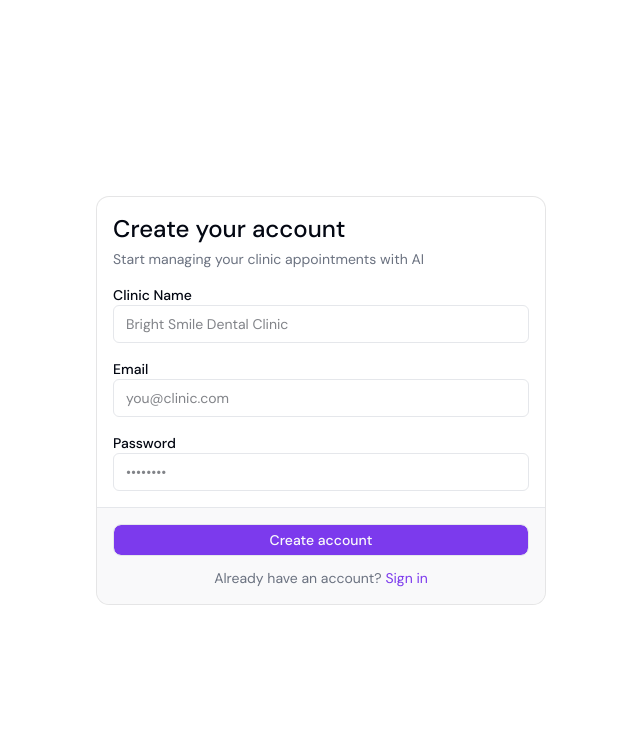
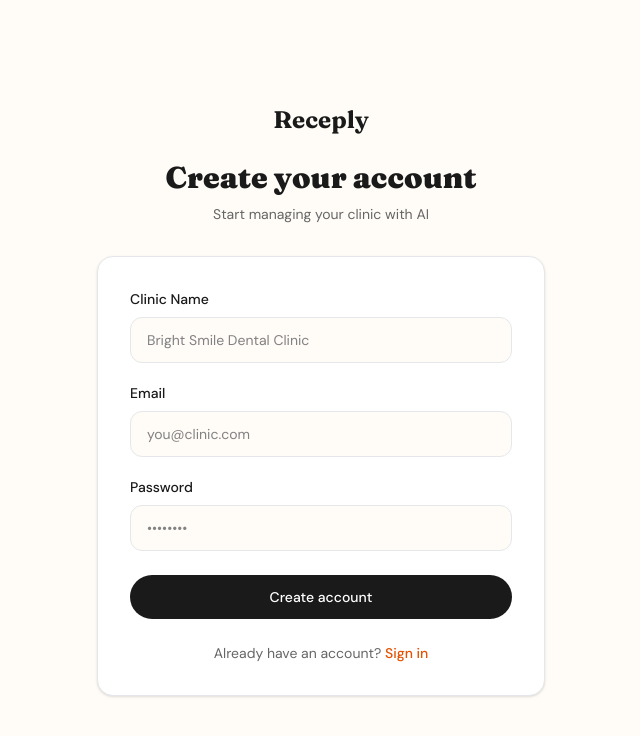
Before and after one commit to visionas9/ai-receptionist, a Next.js app: page /signup in a window 1280 px wide. Shown: the top 736 px of the page, without its empty margins (319-959 px from the left). Built offline with nearby package versions, Linux system fonts and the light colour scheme; no server answers.

Commit message:
login, signup, dashboard header/stats style update

```diff
--- a/src/app/(auth)/login/page.tsx
+++ b/src/app/(auth)/login/page.tsx
@@ -3,15 +3,6 @@
 import { useState } from "react";
 import { useRouter } from "next/navigation";
 import { createClient } from "@/lib/supabase/client";
-import { Button } from "@/components/ui/button";
-import {
-  Card,
-  CardContent,
-  CardDescription,
-  CardFooter,
-  CardHeader,
-  CardTitle,
-} from "@/components/ui/card";
 import Link from "next/link";
 
 export default function LoginPage() {
@@ -25,67 +16,90 @@ export default function LoginPage() {
   const handleLogin = async () => {
     setLoading(true);
     setError("");
-
     const { error } = await supabase.auth.signInWithPassword({
       email,
       password,
     });
-
     if (error) {
       setError(error.message);
       setLoading(false);
       return;
     }
-
     router.push("/dashboard");
   };
 
   return (
-    <div className="min-h-screen flex items-center justify-center bg-background">
-      <Card className="w-full max-w-md">
-        <CardHeader>
-          <CardTitle className="text-2xl">Welcome back</CardTitle>
-          <CardDescription>Sign in to your Receply account</CardDescription>
-        </CardHeader>
-        <CardContent className="space-y-4">
+    <div className="min-h-screen bg-[#FFFCF7] flex items-center justify-center px-4">
+      <style>{`@import url('https://fonts.googleapis.com/css2?family=Fraunces:wght@700;900&display=swap'); .font-display { font-family: 'Fraunces', serif; }`}</style>
+      <div className="w-full max-w-md">
+        <div className="text-center mb-8">
+          <Link
+            href="/"
+            className="font-display text-2xl font-bold text-[#1a1a1a]"
+          >
+            Receply
+          </Link>
+          <h1 className="font-display text-3xl font-black text-[#1a1a1a] mt-6 mb-2">
+            Welcome back
+          </h1>
+          <p className="text-[#666] text-sm">
+            Sign in to your clinic dashboard
+          </p>
+        </div>
+
+        <div className="bg-white border border-[#f0ebe0] rounded-2xl p-8 shadow-sm">
           {error && (
-            <div className="text-sm text-red-500 bg-red-50 p-3 rounded-md">
+            <div className="text-sm text-red-600 bg-red-50 border border-red-100 p-3 rounded-xl mb-6">
               {error}
             </div>
           )}
-          <div className="space-y-2">
-            <label className="text-sm font-medium">Email</label>
+          <div className="space-y-5">
+            <div>
+              <label className="text-sm font-medium text-[#1a1a1a] block mb-2">
+                Email
+              </label>
               <input
                 type="email"
                 value={email}
                 onChange={(e) => setEmail(e.target.value)}
-              className="w-full px-3 py-2 border rounded-md bg-background text-sm focus:outline-none focus:ring-2 focus:ring-ring"
+                className="w-full px-4 py-3 border border-[#f0ebe0] rounded-xl bg-[#FFFCF7] text-sm focus:outline-none focus:ring-2 focus:ring-[#E65100]/20 focus:border-[#E65100] transition-colors"
                 placeholder="you@clinic.com"
               />
             </div>
-          <div className="space-y-2">
-            <label className="text-sm font-medium">Password</label>
+            <div>
+              <label className="text-sm font-medium text-[#1a1a1a] block mb-2">
+                Password
+              </label>
               <input
                 type="password"
                 value={password}
                 onChange={(e) => setPassword(e.target.value)}
-              className="w-full px-3 py-2 border rounded-md bg-background text-sm focus:outline-none focus:ring-2 focus:ring-ring"
+                onKeyDown={(e) => e.key === "Enter" && handleLogin()}
+                className="w-full px-4 py-3 border border-[#f0ebe0] rounded-xl bg-[#FFFCF7] text-sm focus:outline-none focus:ring-2 focus:ring-[#E65100]/20 focus:border-[#E65100] transition-colors"
                 placeholder="••••••••"
               />
             </div>
-        </CardContent>
-        <CardFooter className="flex flex-col gap-3">
-          <Button onClick={handleLogin} disabled={loading} className="w-full">
+          </div>
+
+          <button
+            onClick={handleLogin}
+            disabled={loading}
+            className="w-full mt-6 bg-[#1a1a1a] text-white py-3 rounded-full text-sm font-medium hover:bg-[#333] transition-colors disabled:opacity-50"
+          >
             {loading ? "Signing in..." : "Sign in"}
-          </Button>
-          <p className="text-sm text-muted-foreground">
+          </button>
+
+          <p className="text-center text-sm text-[#666] mt-6">
             Don't have an account?{" "}
-            <Link href="/signup" className="text-primary hover:underline">
+            <Link
+              href="/signup"
+              className="text-[#E65100] hover:underline font-medium"
+            >
               Sign up
             </Link>
           </p>
-        </CardFooter>
-      </Card>
+        </div>
+      </div>
     </div>
   );
 }
--- a/src/app/(auth)/signup/page.tsx
+++ b/src/app/(auth)/signup/page.tsx
@@ -3,15 +3,6 @@
 import { useState } from "react";
 import { useRouter } from "next/navigation";
 import { createClient } from "@/lib/supabase/client";
-import { Button } from "@/components/ui/button";
-import {
-  Card,
-  CardContent,
-  CardDescription,
-  CardFooter,
-  CardHeader,
-  CardTitle,
-} from "@/components/ui/card";
 import Link from "next/link";
 
 export default function SignupPage() {
@@ -51,63 +42,89 @@ export default function SignupPage() {
   };
 
   return (
-    <div className="min-h-screen flex items-center justify-center bg-background">
-      <Card className="w-full max-w-md">
-        <CardHeader>
-          <CardTitle className="text-2xl">Create your account</CardTitle>
-          <CardDescription>
-            Start managing your clinic appointments with AI
-          </CardDescription>
-        </CardHeader>
-        <CardContent className="space-y-4">
+    <div className="min-h-screen bg-[#FFFCF7] flex items-center justify-center px-4">
+      <style>{`@import url('https://fonts.googleapis.com/css2?family=Fraunces:wght@700;900&display=swap'); .font-display { font-family: 'Fraunces', serif; }`}</style>
+      <div className="w-full max-w-md">
+        <div className="text-center mb-8">
+          <Link
+            href="/"
+            className="font-display text-2xl font-bold text-[#1a1a1a]"
+          >
+            Receply
+          </Link>
+          <h1 className="font-display text-3xl font-black text-[#1a1a1a] mt-6 mb-2">
+            Create your account
+          </h1>
+          <p className="text-[#666] text-sm">
+            Start managing your clinic with AI
+          </p>
+        </div>
+
+        <div className="bg-white border border-[#f0ebe0] rounded-2xl p-8 shadow-sm">
           {error && (
-            <div className="text-sm text-red-500 bg-red-50 p-3 rounded-md">
+            <div className="text-sm text-red-600 bg-red-50 border border-red-100 p-3 rounded-xl mb-6">
               {error}
             </div>
           )}
-          <div className="space-y-2">
-            <label className="text-sm font-medium">Clinic Name</label>
+          <div className="space-y-5">
+            <div>
+              <label className="text-sm font-medium text-[#1a1a1a] block mb-2">
+                Clinic Name
+              </label>
               <input
                 type="text"
                 value={clinicName}
                 onChange={(e) => setClinicName(e.target.value)}
-              className="w-full px-3 py-2 border rounded-md bg-background text-sm focus:outline-none focus:ring-2 focus:ring-ring"
+                className="w-full px-4 py-3 border border-[#f0ebe0] rounded-xl bg-[#FFFCF7] text-sm focus:outline-none focus:ring-2 focus:ring-[#E65100]/20 focus:border-[#E65100] transition-colors"
                 placeholder="Bright Smile Dental Clinic"
               />
             </div>
-          <div className="space-y-2">
-            <label className="text-sm font-medium">Email</label>
+            <div>
+              <label className="text-sm font-medium text-[#1a1a1a] block mb-2">
+                Email
+              </label>
               <input
                 type="email"
                 value={email}
                 onChange={(e) => setEmail(e.target.value)}
-              className="w-full px-3 py-2 border rounded-md bg-background text-sm focus:outline-none focus:ring-2 focus:ring-ring"
+                className="w-full px-4 py-3 border border-[#f0ebe0] rounded-xl bg-[#FFFCF7] text-sm focus:outline-none focus:ring-2 focus:ring-[#E65100]/20 focus:border-[#E65100] transition-colors"
                 placeholder="you@clinic.com"
               />
             </div>
-          <div className="space-y-2">
-            <label className="text-sm font-medium">Password</label>
+            <div>
+              <label className="text-sm font-medium text-[#1a1a1a] block mb-2">
+                Password
+              </label>
               <input
                 type="password"
                 value={password}
                 onChange={(e) => setPassword(e.target.value)}
-              className="w-full px-3 py-2 border rounded-md bg-background text-sm focus:outline-none focus:ring-2 focus:ring-ring"
+                onKeyDown={(e) => e.key === "Enter" && handleSignup()}
+                className="w-full px-4 py-3 border border-[#f0ebe0] rounded-xl bg-[#FFFCF7] text-sm focus:outline-none focus:ring-2 focus:ring-[#E65100]/20 focus:border-[#E65100] transition-colors"
                 placeholder="••••••••"
               />
             </div>
-        </CardContent>
-        <CardFooter className="flex flex-col gap-3">
-          <Button onClick={handleSignup} disabled={loading} className="w-full">
+          </div>
+
+          <button
+            onClick={handleSignup}
+            disabled={loading}
+            className="w-full mt-6 bg-[#1a1a1a] text-white py-3 rounded-full text-sm font-medium hover:bg-[#333] transition-colors disabled:opacity-50"
+          >
             {loading ? "Creating account..." : "Create account"}
-          </Button>
-          <p className="text-sm text-muted-foreground">
+          </button>
+
+          <p className="text-center text-sm text-[#666] mt-6">
             Already have an account?{" "}
-            <Link href="/login" className="text-primary hover:underline">
+            <Link
+              href="/login"
+              className="text-[#E65100] hover:underline font-medium"
+            >
               Sign in
             </Link>
           </p>
-        </CardFooter>
-      </Card>
+        </div>
+      </div>
     </div>
   );
 }
--- a/src/components/dashboard/DashboardHeader.tsx
+++ b/src/components/dashboard/DashboardHeader.tsx
@@ -2,7 +2,6 @@
 
 import { useRouter } from "next/navigation";
 import { createClient } from "@/lib/supabase/client";
-import { Button } from "@/components/ui/button";
 import { Avatar, AvatarFallback } from "@/components/ui/avatar";
 import {
   DropdownMenu,
@@ -26,31 +25,38 @@ export default function DashboardHeader({ clinicName, userEmail }: Props) {
   };
 
   return (
-    <header className="border-b bg-background sticky top-0 z-10">
+    <header className="border-b bg-[#FFFCF7] border-[#f0ebe0] sticky top-0 z-10">
+      <style>{`@import url('https://fonts.googleapis.com/css2?family=Fraunces:wght@700;900&display=swap'); .font-display { font-family: 'Fraunces', serif; }`}</style>
       <div className="max-w-7xl mx-auto px-4 md:px-8 h-16 flex items-center justify-between">
         <div className="flex items-center gap-3">
-          <span className="font-bold text-xl tracking-tight">Receply</span>
-          <span className="text-muted-foreground text-sm hidden md:block">
-            / {clinicName}
+          <span className="font-display font-bold text-xl text-[#1a1a1a]">
+            Receply
+          </span>
+          <span className="text-[#f0ebe0]">/</span>
+          <span className="text-[#666] text-sm hidden md:block">
+            {clinicName}
           </span>
         </div>
         <DropdownMenu>
           <DropdownMenuTrigger asChild>
-            <Button variant="ghost" className="relative h-9 w-9 rounded-full">
-              <Avatar className="h-9 w-9">
-                <AvatarFallback>
+            <button className="flex items-center gap-2 hover:bg-[#f0ebe0] px-3 py-1.5 rounded-full transition-colors">
+              <Avatar className="h-7 w-7">
+                <AvatarFallback className="bg-[#1a1a1a] text-white text-xs">
                   {userEmail.charAt(0).toUpperCase()}
                 </AvatarFallback>
               </Avatar>
-            </Button>
+              <span className="text-sm text-[#666] hidden md:block">
+                {userEmail}
+              </span>
+            </button>
           </DropdownMenuTrigger>
-          <DropdownMenuContent align="end">
-            <DropdownMenuItem className="text-sm text-muted-foreground">
-              {userEmail}
-            </DropdownMenuItem>
+          <DropdownMenuContent
+            align="end"
+            className="bg-[#FFFCF7] border-[#f0ebe0]"
+          >
             <DropdownMenuItem
               onClick={handleLogout}
-              className="text-red-500 cursor-pointer"
+              className="text-red-500 cursor-pointer focus:text-red-500 focus:bg-red-50"
             >
               Sign out
             </DropdownMenuItem>
```
Also changed, not shown: src/components/dashboard/StatsBar.tsx (+15 -31 lines). Lines whose indentation alone changed are shown as unchanged.
